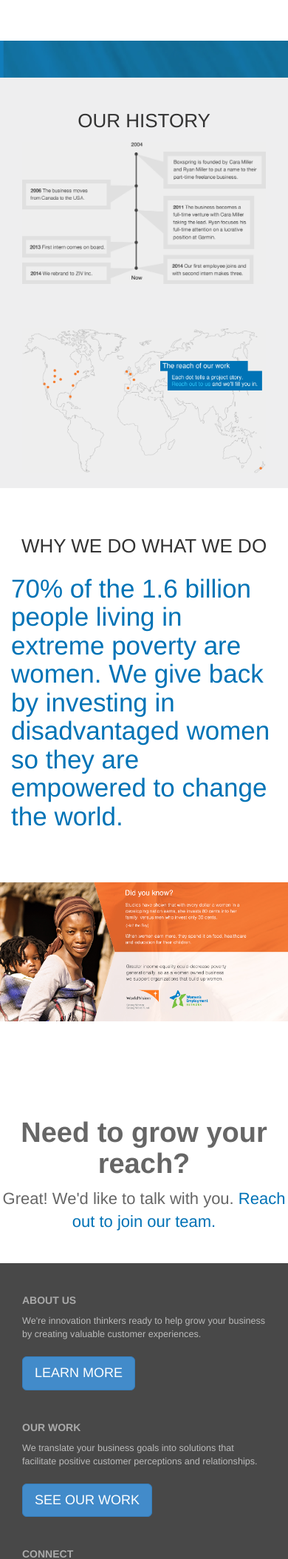
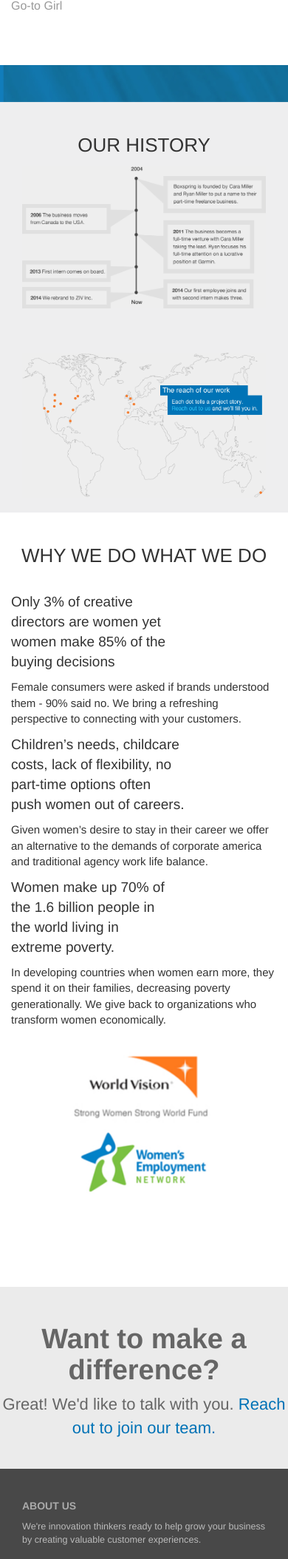
Before and after one commit to llovejoy/ziv, a PHP site: page /about/index.php in a window 390 px wide. Shown: the part 2119-4227 px from the top of the page at 74% size. Run offline with PHP 8.4, Linux system fonts and the light colour scheme.

Commit message:
about copy change

```diff
--- a/about/index.php
+++ b/about/index.php
@@ -79,8 +79,9 @@
 		</div>
 	</div>
 
-	<br><br><br>
+	<br><br>
 
+    <!--
 	<div class="container">
 		<p class="cap-subtitle">WHY WE DO WHAT WE DO</p>
 		<h3 class="about-header">70% of the 1.6 billion people living in extreme poverty are women. We give back by investing in disadvantaged women so they are empowered to change the world.</h3>
@@ -89,9 +90,40 @@
 	<br><br><br>
 
 	<img src="../img/about-infographic.png" class="img-responsive">
+    -->
 
-	<div class="home-foot text-center">
-		<h3>Need to grow your reach?</h3>
+    <div class="container">
+        <p class="cap-subtitle">WHY WE DO WHAT WE DO</p>
+        <br>
+        <div class="row">
+            <div class="col-sm-4">
+                <p class="why-lead">Only 3% of creative<br>directors are women yet<br>women make 85% of the<br>buying decisions</p>
+                <p class="why-body">Female consumers were asked if brands understood them -
+90% said no. We bring a refreshing perspective to connecting with your customers.</p>
+            </div>
+            <div class="col-sm-4">
+                <p class="why-lead">Children’s needs, childcare<br>costs, lack of flexibility, no<br>part-time options often<br>push women out of careers.</p>
+                <p class="why-body">Given women’s desire to stay in their career we offer an alternative to the demands of corporate america and traditional agency work life balance.</p>
+            </div>
+            <div class="col-sm-4">
+                <p class="why-lead">Women make up 70% of<br>the 1.6 billion people in<br>the world living in<br>extreme poverty.</p>
+                <p class="why-body">In developing countries when women earn more, they spend it on their families, decreasing poverty generationally. We give back to organizations who transform women economically.</p>
+            </div>
+        </div>
+        <div class="row">
+            <div class="col-sm-12">
+                <center>
+                    <br>
+                    <a href="#"><img src="../img/worldvision.png" class="why-logo img-responsive"></a>&nbsp;
+                    <a href="#"><img src="../img/womensemployment.png" class="why-logo img-responsive"></a>
+                </center>
+                <br><br>
+            </div>
+        </div>
+    </div>
+
+	<div class="home-foot text-center" style="background-color: #ebebeb;">
+		<h3>Want to make a difference?</h3>
 		<p class="call-to-action-body">Great! We'd like to talk with you. <a href="../contact/index.php">Reach out to join our team.</a></p>
 	</div>
 
@@ -102,18 +134,35 @@
 
     var first_keywords = ["ideas", "concepts", "initiatives"];
     var second_keywords = ["click", "resonate", "thrive"];
+var first_keyword = first_keywords[Math.floor(Math.random() * first_keywords.length)];
+    var second_keyword = second_keywords[Math.floor(Math.random() * second_keywords.length)];
+	$("#firstKeyword").html(first_keyword);
+	$("#secondKeyword").html(second_keyword);
 
-    $(function () {
-        var intervalID = setInterval(function () {
-            setRandomKeywords();
-        }, 10000);
-    });
+    /* Set a timer of 2 seconds to set firstRound to true
+       Fixes the first round bug and will only change AFTER
+       12 seconds now */
+    var firstRound = false;
+    setTimeout(function(){
+        firstRound = true;
+    }, 2000);
 
+    // Fire setRandomKeywords every 12 seconds
+    var si = setInterval(setRandomKeywords, 12000);
+
+    /* Fired from above ^ every 12 seconds
+       Will get two random words from the word pools and will fade in and fade out */
     function setRandomKeywords() {
-        var first_keyword = first_keywords[Math.floor(Math.random() * first_keywords.length)];
-        var second_keyword = second_keywords[Math.floor(Math.random() * second_keywords.length)];
-        $("#firstKeyword").html(first_keyword);
-        $("#secondKeyword").html(second_keyword);
+        if (firstRound == true) {
+            setTimeout(function(){
+                first_keyword = first_keywords[Math.floor(Math.random() * first_keywords.length)];
+                second_keyword = second_keywords[Math.floor(Math.random() * second_keywords.length)];
+                $("#firstKeyword").html(first_keyword);
+                $("#secondKeyword").html(second_keyword);
+                $("#mastKeywords").removeClass("fade");
+            }, 2000);
+            $("#mastKeywords").addClass("fade");
+        }
     }
 
     setRandomKeywords();
--- a/css/style.css
+++ b/css/style.css
@@ -394,7 +394,22 @@
 	background-color: #EEEEEF;
 }
 
+.why-lead {
+    font-size: 19px;
+    font-weight: 500;
 
+}
+
+.why-body {
+    color: #333333;
+    font-size: 15px;
+}
+
+.why-logo {
+    display: inline;
+    height: 100px;
+    max-height: 100px;
+}
 
 
 
--- a/header.php
+++ b/header.php
@@ -1,7 +1,7 @@
 <?php
 	date_default_timezone_set('America/Chicago');
-	//$dom = "http://www.nathanfrancy.com/test/ziv/";
-	$dom = "http://ziv.local/";
+	$dom = "http://www.nathanfrancy.com/test/ziv/";
+	//$dom = "http://ziv.local/";
 ?>
 <!DOCTYPE html>
 <!--[if lt IE 7]>      <html class="no-js lt-ie9 lt-ie8 lt-ie7"> <![endif]-->
--- a/how-we-can-help/index.php
+++ b/how-we-can-help/index.php
@@ -197,14 +197,14 @@
         }
     }
 
+    setRandomKeywords();
+
     // Fix the grey blocks to always match each other in size
 	var highestCol = Math.max($('#core1').height(),$('#core2').height());
 	$('#core1, #core2').height(highestCol);
 
 	var highestCol2 = Math.max($('#core3').height(),$('#core4').height());
 	$('#core3, #core4').height(highestCol);
-
-    setRandomKeywords();
 </script>
 
 <?php
```
Also changed, not shown: contact/index.php (+22 -7 lines), index.php (+4 -7 lines), img/womensemployment.png (added), img/worldvision.png (added).
